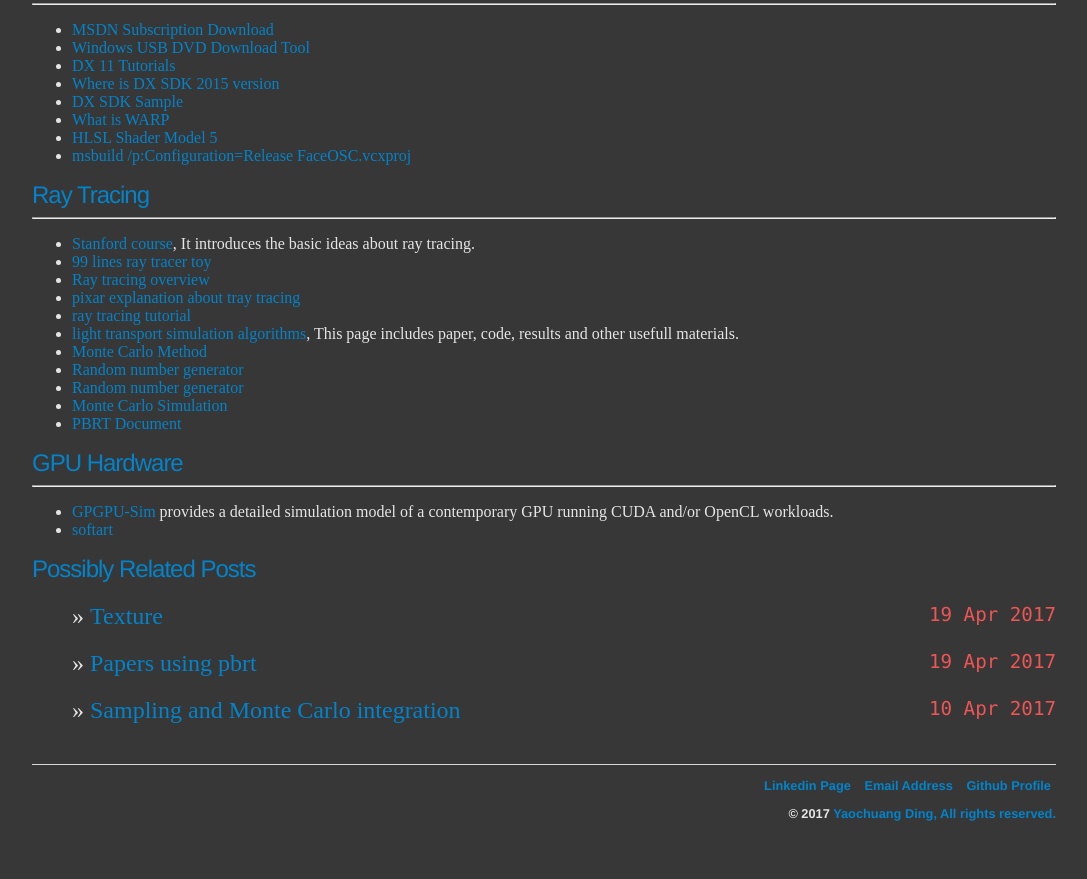
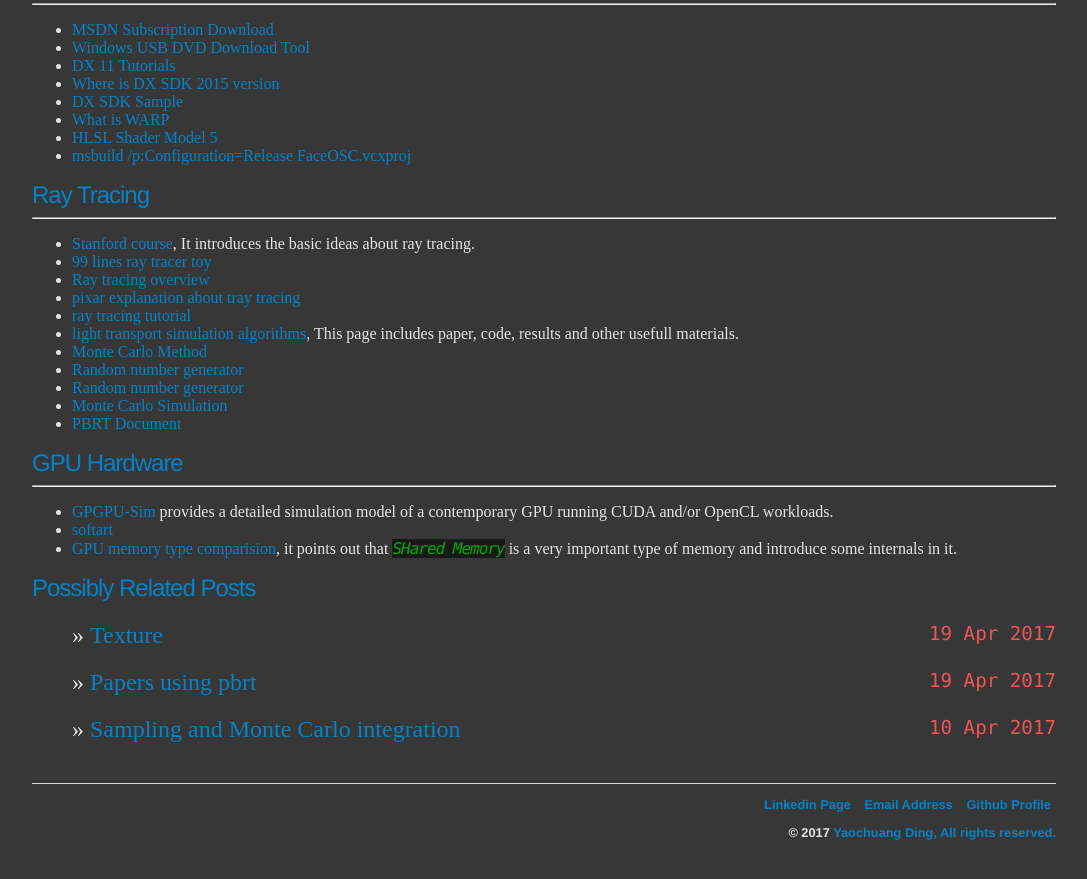
Before and after one commit to ychding11/ychding11.github.io, a Jekyll site: the page built from _posts/2015-03-23-Graphics-Resources.md, in a window 1280 px wide and 900 px high, scrolled down 2653 px. Shown: the top 879 px of the window, without its empty margins (96-1183 px from the left). Built offline with Jekyll 4.4.1, drawn with Linux system fonts in a browser that asks for light colours; formulas are drawn with MathJax 3.

Commit message:
add gpu related.

```diff
--- a/_posts/2015-03-23-Graphics-Resources.md
+++ b/_posts/2015-03-23-Graphics-Resources.md
@@ -187,3 +187,5 @@
 
 - [GPGPU-Sim](http://gpgpu-sim.org/) provides a detailed simulation model of a contemporary GPU running CUDA and/or OpenCL workloads.
 - [softart](http://www.cnblogs.com/gongminmin/archive/2009/12/09/SoftArt.html)
+- [GPU memory type comparision](https://www.microway.com/hpc-tech-tips/gpu-memory-types-performance-comparison/), it points out that *SHared Memory* is a very
+   important type of memory and introduce some internals in it.
```
